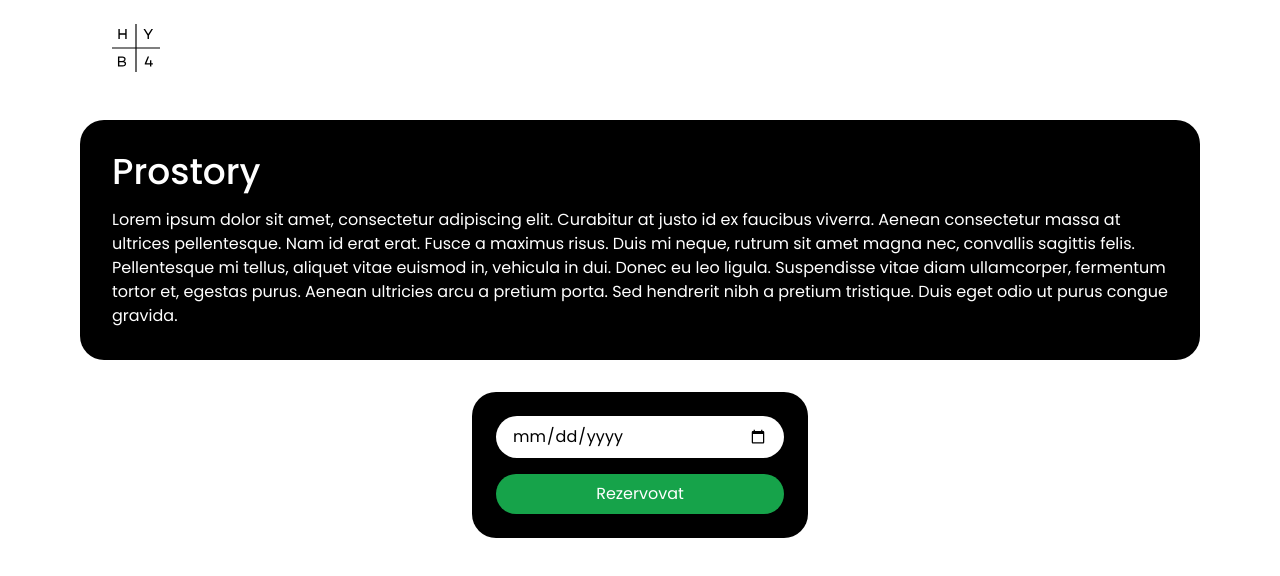
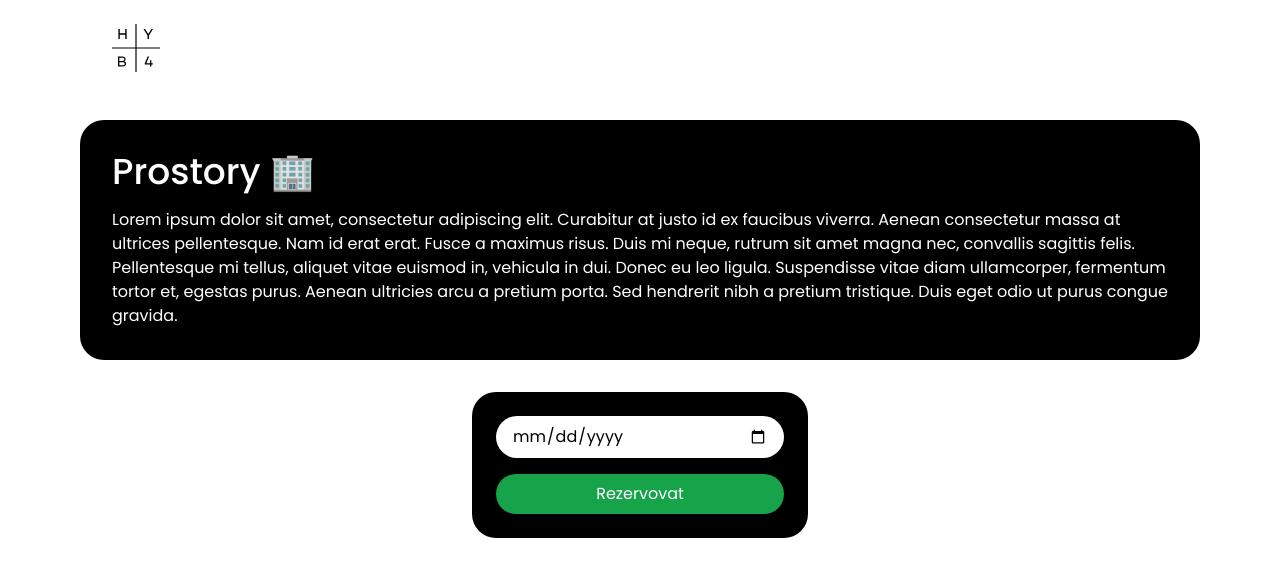
Before and after one commit to v-moravec/hybernska, a Nuxt app: page /prostory in a window 1280 px wide. Shown: the top 576 px of the page. Built offline with nearby package versions, Linux system fonts and the light colour scheme.

Commit message:
Updated icons.

```diff
--- a/pages/projekty/index.vue
+++ b/pages/projekty/index.vue
@@ -1,7 +1,7 @@
 <template>
   <div class="container mx-auto pt-10">
     <div class="p-8 bg-black text-white rounded-3xl sm:flex items-center justify-between mb-8">
-      <h2 class="mb-0">Seznam projektů</h2>
+      <h2 class="mb-0">Projekty 💡</h2>
       <NuxtLink class="bg-white text-black py-2 px-4 h-min rounded-full" to="/projekty/pridat">Přidat projekt</NuxtLink>
     </div>
     <div class="grid md:grid-cols-2 xl:grid-cols-3 w-fit gap-4 mx-auto">
--- a/pages/prostory.vue
+++ b/pages/prostory.vue
@@ -1,7 +1,7 @@
 <template>
   <div class="container mx-auto pt-10">
     <div class="p-8 mb-8 bg-black text-white rounded-3xl">
-      <h2>Prostory</h2>
+      <h2>Prostory 🏢</h2>
       <p>
         Lorem ipsum dolor sit amet, consectetur adipiscing elit. Curabitur at justo id ex faucibus viverra. Aenean consectetur massa at ultrices pellentesque. Nam id erat erat. Fusce a maximus risus. Duis mi neque, rutrum sit amet magna nec, convallis sagittis felis. Pellentesque mi tellus, aliquet vitae euismod in, vehicula in dui. Donec eu leo ligula. Suspendisse vitae diam ullamcorper, fermentum tortor et, egestas purus. Aenean ultricies arcu a pretium porta. Sed hendrerit nibh a pretium tristique. Duis eget odio ut purus congue gravida.
       </p>
```
